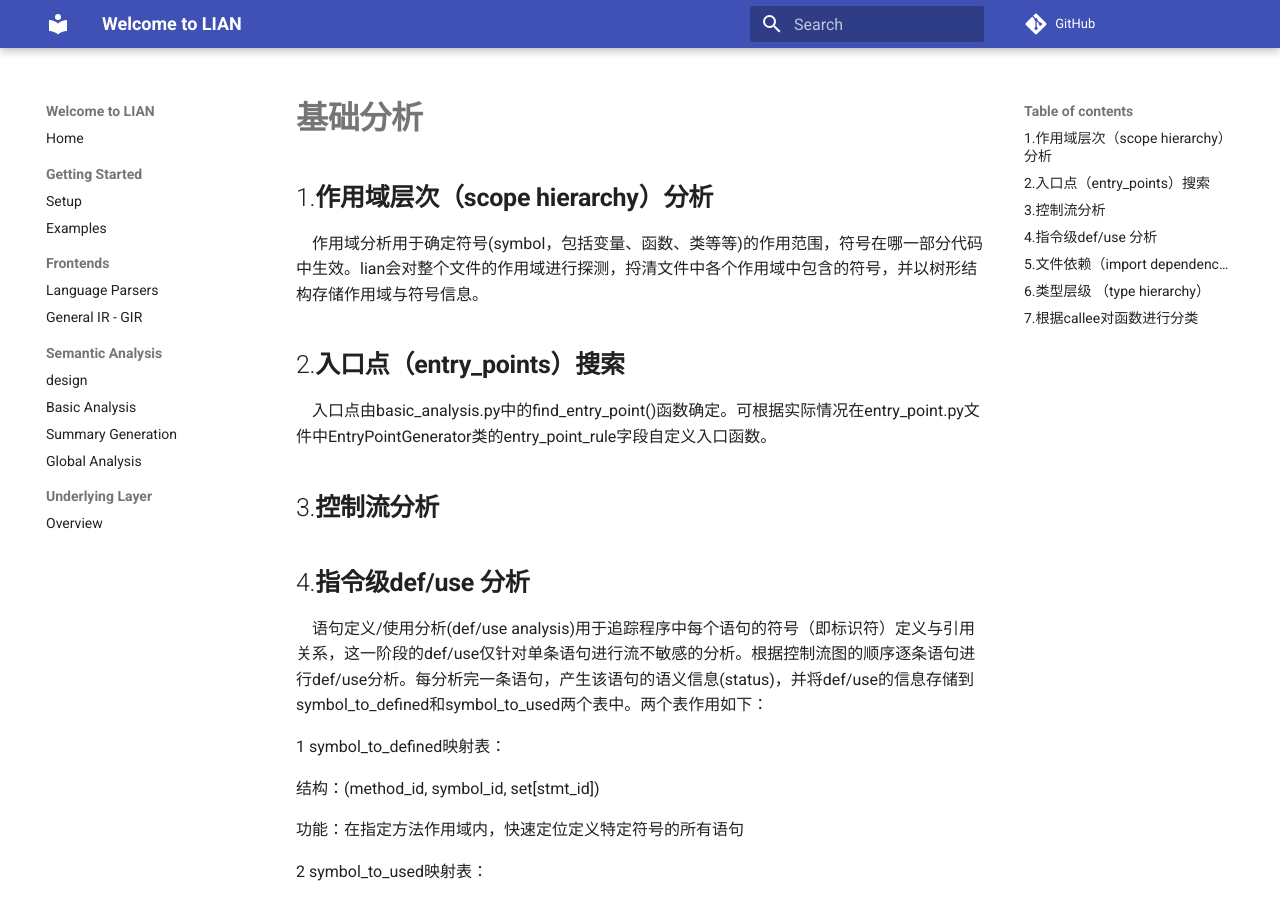
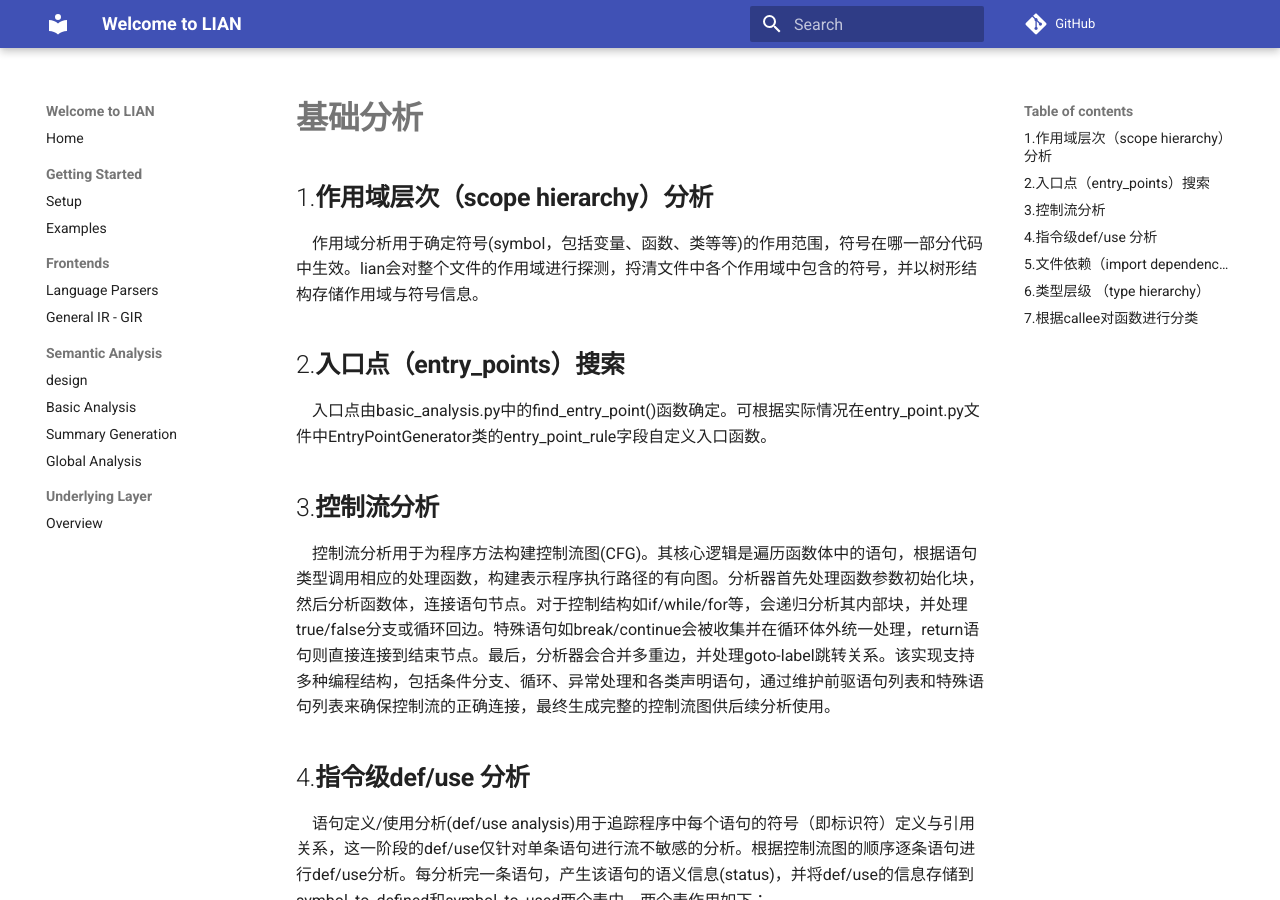
Before and after one commit to yang-guangliang/lian, an MkDocs documentation site: the page built from docs/zh/basic_analysis.md, in a window 1280 px wide and 900 px high. Built offline with MkDocs 1.6.1 and Material for MkDocs 9.7.7, drawn with Linux system fonts in a browser that asks for light colours; comment, search, counter and statistics services are not loaded.

Commit message:
update docs/zh/basic_analysis.md.
Signed-off-by: 梅傲寒 <3472274613@qq.com>

```diff
--- a/docs/zh/basic_analysis.md
+++ b/docs/zh/basic_analysis.md
@@ -9,6 +9,8 @@
 &emsp;入口点由basic_analysis.py中的find_entry_point()函数确定。可根据实际情况在entry_point.py文件中EntryPointGenerator类的entry_point_rule字段自定义入口函数。
 
 ##             3.**控制流分析**
+
+&emsp;控制流分析用于为程序方法构建控制流图(CFG)。其核心逻辑是遍历函数体中的语句，根据语句类型调用相应的处理函数，构建表示程序执行路径的有向图。分析器首先处理函数参数初始化块，然后分析函数体，连接语句节点。对于控制结构如if/while/for等，会递归分析其内部块，并处理true/false分支或循环回边。特殊语句如break/continue会被收集并在循环体外统一处理，return语句则直接连接到结束节点。最后，分析器会合并多重边，并处理goto-label跳转关系。该实现支持多种编程结构，包括条件分支、循环、异常处理和各类声明语句，通过维护前驱语句列表和特殊语句列表来确保控制流的正确连接，最终生成完整的控制流图供后续分析使用。
 
 ##             4.**指令级def/use 分析**
 
```
